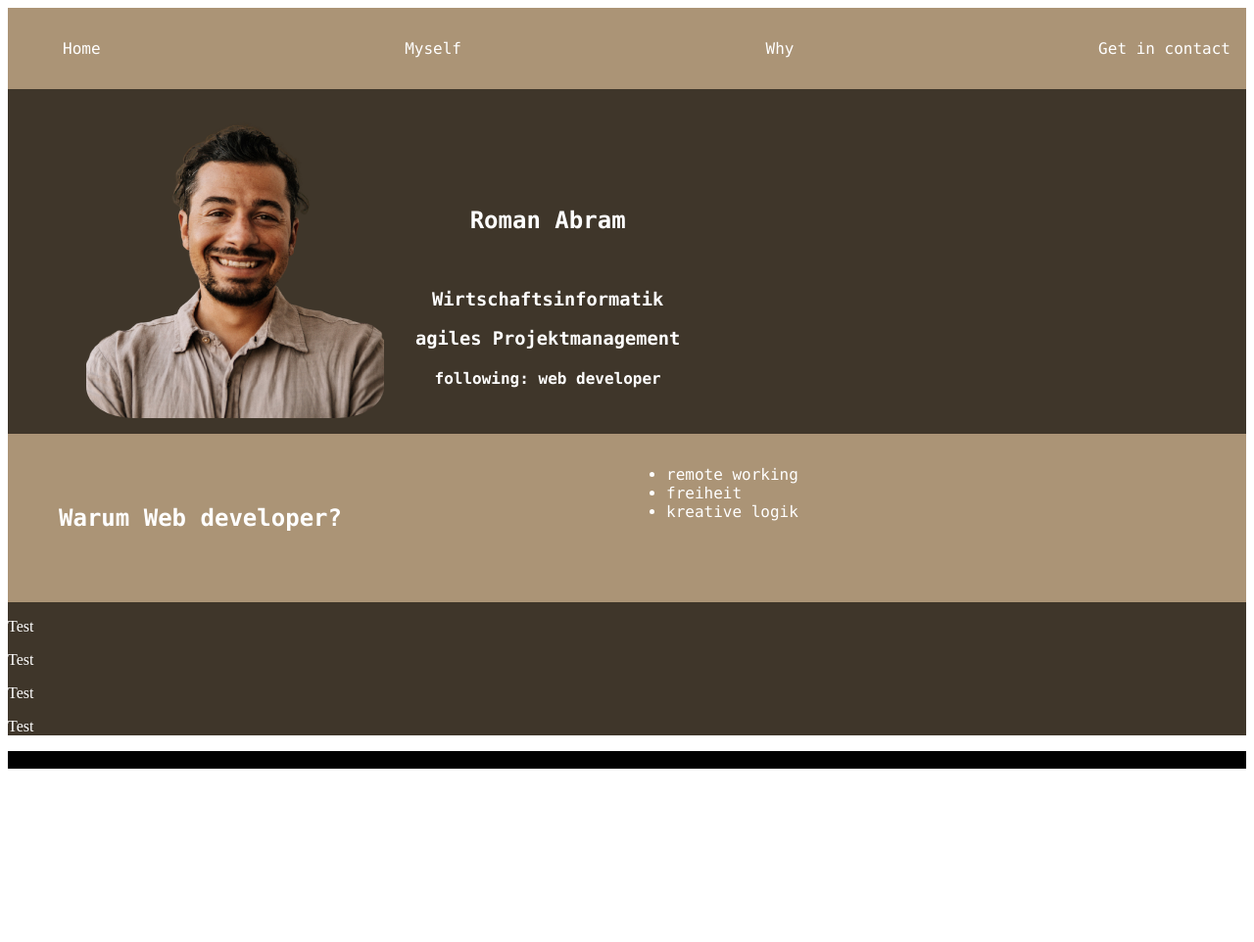
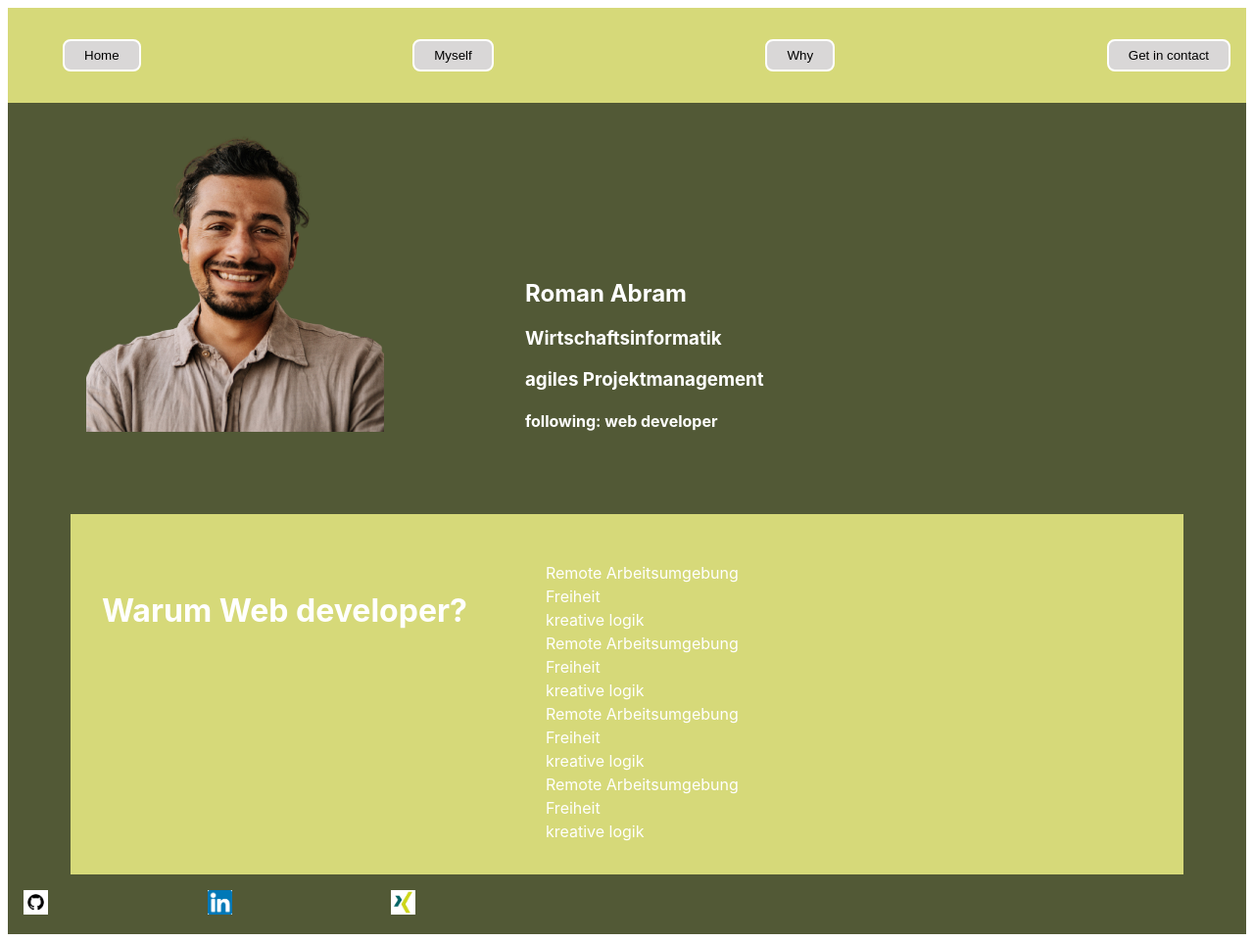
Before and after one commit to rabram1/portfolio, a plain HTML site: page index.html in a window 1280 px wide. Shown: the whole page at 98% size. Before the commit the page ends 801 px from the top, so only its background shows below. Drawn offline with Linux system fonts and the light colour scheme.

Commit message:
Icons eingebaut, Menü geändert

```diff
--- a/index.html
+++ b/index.html
@@ -5,22 +5,29 @@
     <meta http-equiv="X-UA-Compatible" content="IE=edge" />
     <meta name="viewport" content="width=device-width, initial-scale=1.0" />
     <link href="styles.css" rel="stylesheet" />
+    <link rel="preconnect" href="https://fonts.gstatic.com" />
+    <style>
+      @import url("https://fonts.googleapis.com/css2?family=Open+Sans&display=swap");
+    </style>
+
     <title>Portfolio R</title>
   </head>
   <body>
     <header>
       <div class="navigation">
         <ul>
-          <li class="home">Home</li>
-          <li class="me">Myself</li>
-          <li class="why">Why</li>
-          <li class="get">Get in contact</li>
+          <button class="nav-button">Home</button>
+          <a href="#ich"> <button class="nav-button">Myself</button></a>
+          <a href="#warum"> <button class="nav-button">Why</button></a>
+          <a href="#kontakt">
+            <button class="nav-button">Get in contact</button></a
+          >
         </ul>
       </div>
     </header>
 
     <main>
-      <section class="ich">
+      <section id="ich">
         <img src="Pictures/Mee.png" alt="" />
         <article class="description">
           <h2>Roman Abram</h2>
@@ -29,25 +36,43 @@
           <h4>following: web developer</h4>
         </article>
       </section>
-      <section class="warum">
-        <h2>Warum Web developer?</h2>
+      <section id="warum">
         <section class="antwort">
+          <h4 class="wwd">Warum Web developer?</h4>
           <ul>
-            <li>remote working</li>
-            <li>freiheit</li>
+            <li>Remote Arbeitsumgebung</li>
+            <li>Freiheit</li>
+            <li>kreative logik</li>
+            <li>Remote Arbeitsumgebung</li>
+            <li>Freiheit</li>
+            <li>kreative logik</li>
+            <li>Remote Arbeitsumgebung</li>
+            <li>Freiheit</li>
+            <li>kreative logik</li>
+            <li>Remote Arbeitsumgebung</li>
+            <li>Freiheit</li>
             <li>kreative logik</li>
           </ul>
         </section>
       </section>
-      <section class="kontakt">
-        <p>Test</p>
-        <p>Test</p>
-        <p>Test</p>
-        <p>Test</p>
-      </section>
     </main>
   </body>
   <footer>
-    <p>hehehe</p>
+    <section id="kontakt" class="kontakt">
+      <div class="kontakticons">
+        <a href="https://github.com/rabram1" target="_blank">
+          <img src="./Pictures/GitHubIcon.jpeg" />
+        </a>
+        <a
+          href="https://www.linkedin.com/in/roman-abram-905baa20a/"
+          target="_blank"
+        >
+          <img src="./Pictures/LinkedInIcon.jpeg" />
+        </a>
+        <a href="https://www.xing.com/profile/Roman_Abram/cv" target="_blank">
+          <img src="./Pictures/XingIcon.jpeg" />
+        </a>
+      </div>
+    </section>
   </footer>
 </html>
--- a/styles.css
+++ b/styles.css
@@ -4,7 +4,7 @@
   box-sizing: border-box;
 }
 header {
-  background: #ab9476;
+  background: #d6d979;
 }
 
 .navigation ul {
@@ -12,7 +12,8 @@ header {
   display: flex;
   flex-direction: row;
   justify-content: space-between;
-  font-family: "Lucida Console", "Courier New", monospace;
+  font-family: -apple-system, BlinkMacSystemFont, "Segoe UI", Roboto, Oxygen,
+    Ubuntu, Cantarell, "Open Sans", "Helvetica Neue", sans-serif;
 }
 
 .navigation {
@@ -29,10 +30,7 @@ header {
   border-radius: 1em;
   justify-content: center;
 }
-.home:hover {
-  color: black;
-  text-decoration: underline overline;
-}
+
 .why:hover {
   color: black;
   text-decoration: underline overline;
@@ -45,63 +43,99 @@ header {
   color: black;
   text-decoration: underline overline;
 }
-.home {
+.nav-button {
+  outline: none;
+  background-color: #d9d7d7;
+  border: 2px solid white;
+  border-radius: 8px;
+  padding: 7px 20px;
   cursor: pointer;
 }
-.me {
-  cursor: pointer;
+
+.nav-button:hover {
+  text-decoration: none;
+  color: #d6d979;
+  background-color: white;
 }
 
 /* Ab hier beginnt Main */
 
 main {
-  background: #3f362a;
+  background: #525936;
   color: white;
 }
 
-h2 {
-  padding: 1.5em;
+#ich {
+  display: flex;
+  flex-direction: row;
+  flex-wrap: wrap;
+  font-family: -apple-system, BlinkMacSystemFont, "Segoe UI", Roboto, Oxygen,
+    Ubuntu, Cantarell, "Open Sans", "Helvetica Neue", sans-serif;
+}
+.description {
+  padding-left: 9em;
+  padding-block-start: 10em;
+  text-align: justify;
+  font-family: -apple-system, BlinkMacSystemFont, "Segoe UI", Roboto, Oxygen,
+    Ubuntu, Cantarell, "Open Sans", "Helvetica Neue", sans-serif;
 }
 
-.ich {
+#ich img {
+  margin-top: 2em;
+  margin-left: 5em;
+  height: 20em;
+
+  padding-bottom: 1em;
+}
+
+#warum {
+  background: #d6d979;
+  font-family: -apple-system, BlinkMacSystemFont, "Segoe UI", Roboto, Oxygen,
+    Ubuntu, Cantarell, "Open Sans", "Helvetica Neue", sans-serif;
+  padding: 2em;
+  margin: 4em;
+}
+
+.antwort {
+  font-family: -apple-system, BlinkMacSystemFont, "Segoe UI", Roboto, Oxygen,
+    Ubuntu, Cantarell, "Open Sans", "Helvetica Neue", sans-serif;
+  line-height: 1.5;
+  text-align: justify;
   display: flex;
   flex-direction: row;
   flex-wrap: wrap;
 }
-.description {
-  padding-left: 2em;
-  padding-top: 4em;
-  text-align: center;
-  font-family: "Lucida Console", "Courier New", monospace;
+
+.wwd {
+  font-style: bold;
+  font-size: 2em;
+  text-align: justify;
 }
 
-.ich img {
-  margin-top: 2em;
-  margin-left: 5em;
-  height: 20em;
-  border-radius: 3em;
-  padding-bottom: 1em;
-}
-
-.warum {
-  background: #ab9476;
-  font-family: "Lucida Console", "Courier New", monospace;
-  grid-template-columns: 1fr 1fr;
-  display: grid;
-  padding: 1em;
-}
-.antwort {
-  font-family: "Lucida Console", "Courier New", monospace;
+.antwort ul {
+  list-style-type: none;
+  padding-left: 5em;
 }
 .antwort p {
   font: bold;
   font-size: 8em;
 }
 
-.kontakt {
-  background: #3f362a;
+#kontakt {
+  padding: 1em;
 }
 
 footer {
-  background-color: black;
+  background-color: #525936;
+  margin-top: -5em;
 }
+
+.kontakticons img {
+  height: 25px;
+  width: 25px;
+}
+.kontakticons {
+  display: flex;
+  justify-content: space-between;
+  width: 25em;
+}
```
Also changed, not shown: Pictures/GitHubIcon.jpeg (added), Pictures/LinkedInIcon.jpeg (added), Pictures/Mee.jpeg (deleted), Pictures/XingIcon.jpeg (added).
